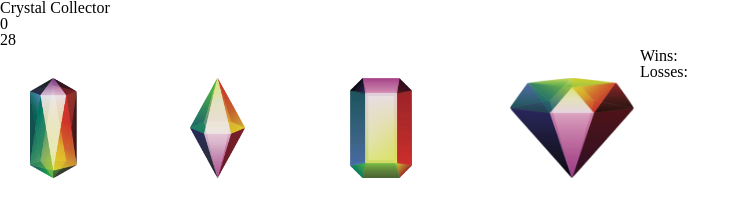
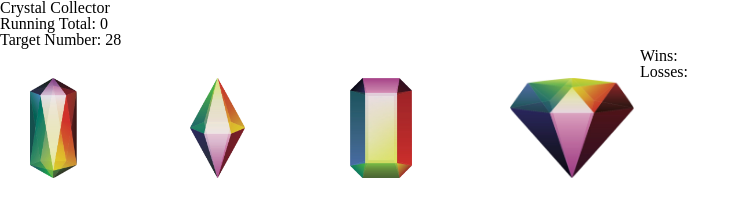
Before and after one commit to mjsaylor/CrystalCollectorGame, a plain HTML site: page index.html in a window 1280 px wide. Shown: the whole page, without its empty margins (0-750 px from the left). Drawn offline with nearby package versions, Linux system fonts and the light colour scheme.

Commit message:
created text divs in html

```diff
--- a/assets/javascript/game.js
+++ b/assets/javascript/game.js
@@ -56,7 +56,7 @@ function gameSetUp() {
     $("#crystal3").attr("crystal-value", crystalValue_3);
     $("#crystal4").attr("crystal-value", crystalValue_4);
     $("#given-number").text(givenNumber);
-    $(".running-total").text(runningTotal);
+    $("#running-total").text(runningTotal);
 }
 
 gameSetUp();
@@ -68,7 +68,6 @@ $(".crystal").on("click", function (event) {
     console.log($(this).attr("crystal-value"))
     // value is added to runningTotal score; displayed
     runningTotal += parseInt($(this).attr("crystal-value"));
-    $(".running-total").text(runningTotal);
     // check - is runningTotal less than givenNumber?
     if (runningTotal == givenNumber) {
         console.log("YOU WIN")
--- a/index.html
+++ b/index.html
@@ -12,12 +12,14 @@
 </head>
 <body>
 <h1>Crystal Collector</h1>
-<h2 class="running-total">Running Total:<span id="running-total-number"></span> </h2>
-<div id="given-number"></div>
+<div>Running Total: <span id="running-total"></span></div>
+<div>Target Number: <span id="given-number"></span></div>
+<div class="crystal-container">
 <div class="crystal" id="crystal1"><img src="assets/images/crystalimage1.png"></div>
 <div class="crystal" id="crystal2"><img src="assets/images/crystalimage2.png"></div>
 <div class="crystal" id="crystal3"><img src="assets/images/crystalimage3.png"></div>
 <div class="crystal" id="crystal4"><img src="assets/images/crystalimage4.png"></div>
+</div>
 <div>Wins: <span id="wins"></span></div>
 <div>Losses:<span id="losses"></span></div>
 <div id="win-lose"></div>
```
